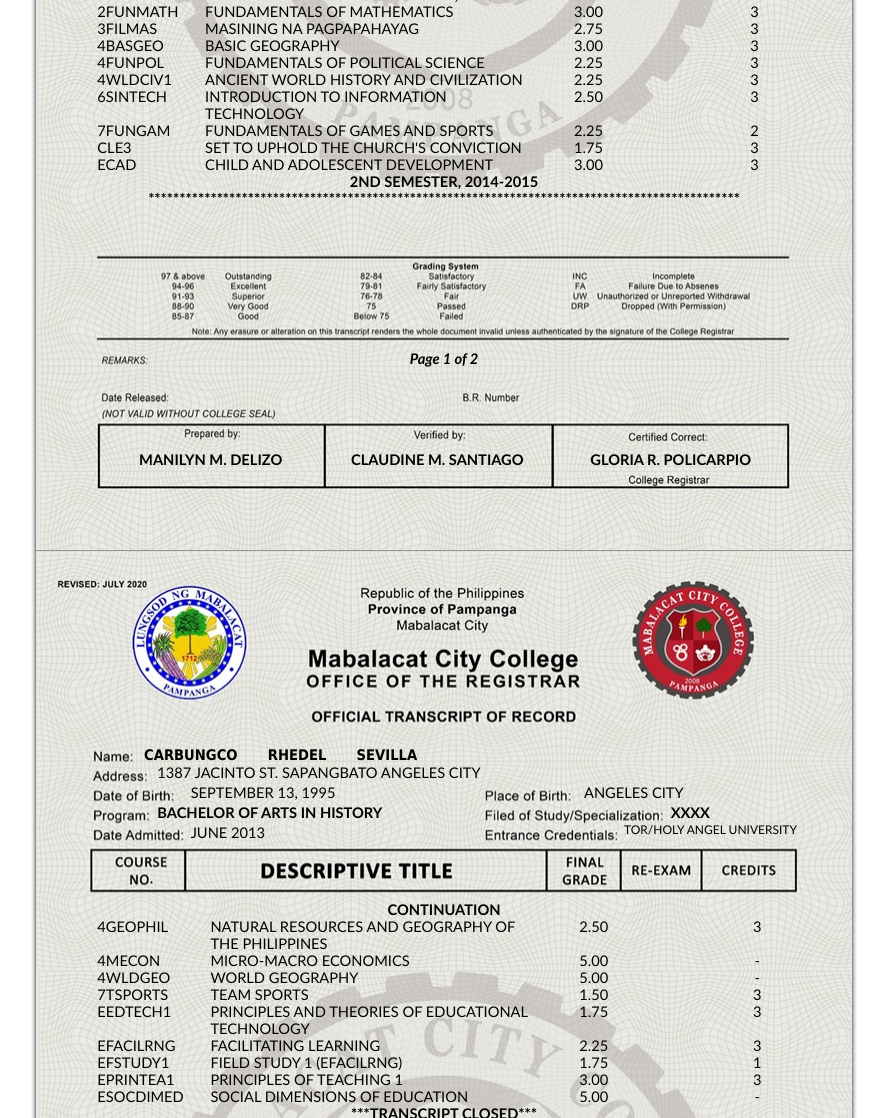
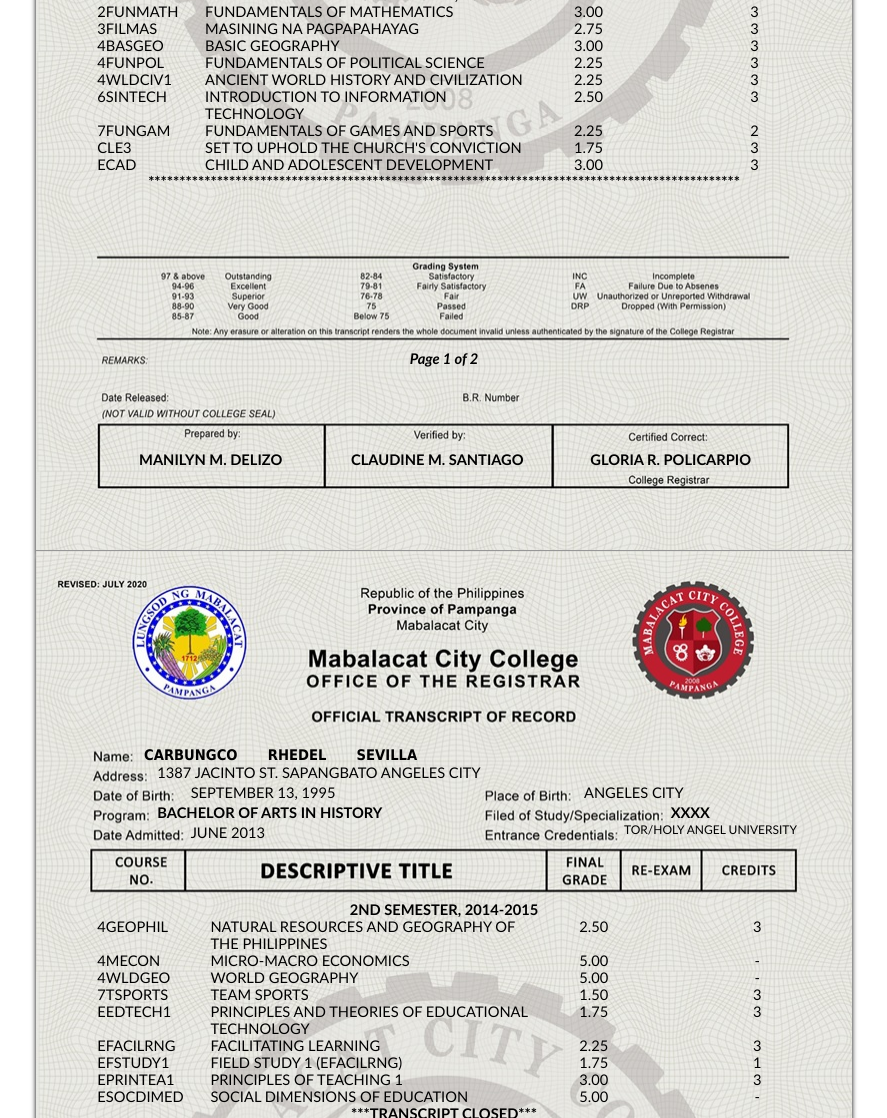
Before and after one commit to rannelofficial/torrequests, a plain HTML site: page index.html in a window 1280 px wide. Shown: the part 789-1907 px from the top of the page, without its empty margins (196-1083 px from the left). Drawn offline with Linux system fonts and the light colour scheme.

Commit message:
Update index.html

```diff
--- a/index.html
+++ b/index.html
@@ -260,9 +260,6 @@
                 <td class="credits">3</td>
             </tr>
             <tr>
-                <th colspan="5" class="title">2ND SEMESTER, 2014-2015</th>
-            </tr>
-            <tr>
                 <th colspan="5" class="continued">***********************************************************************************************</th>
             </tr>
         </table>
@@ -317,7 +314,7 @@
     <div class="grades">
         <table>
             <tr>
-              <th colspan="5" class="title">CONTINUATION</th>
+                <th colspan="5" class="title">2ND SEMESTER, 2014-2015</th>
             </tr>
             <tr>
                 <td class="cno">4GEOPHIL</td>
```
